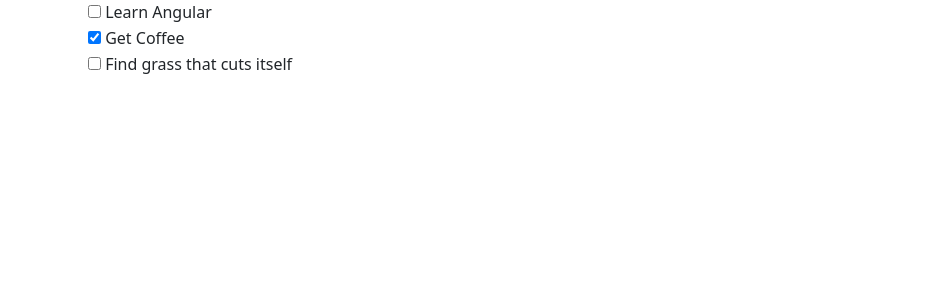
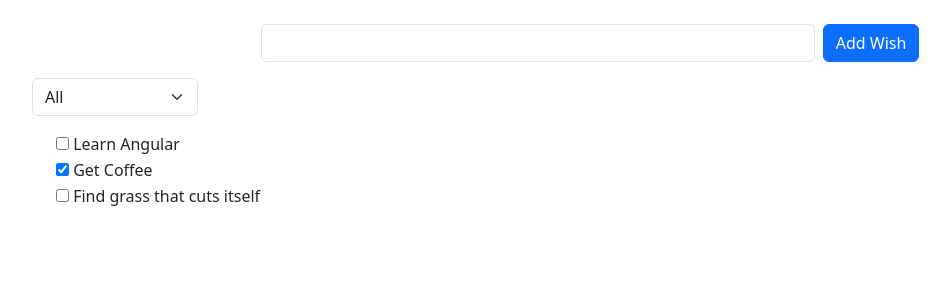
Before and after one commit to HadiRoshan-NDS/Envato-Angular-Repo, an Angular app: page / in a window 1280 px wide. Shown: the top 300 px of the page, without its empty margins (50-1000 px from the left). Built offline with nearby package versions, Linux system fonts and the light colour scheme.

Commit message:
Added the filter for fulfilled or not fulfilled, April 14

```diff
--- a/src/app/app.component.html
+++ b/src/app/app.component.html
@@ -1,10 +1,35 @@
 <div class="container">
-    <div *ngIf="items.length === 0; else showItems">
+    <form class="row mt-3 gx-2 gy-2 align-items-center justify-content-center">
+        <div class="col-sm-6">
+            <label class="visually-hidden" for="specificSizeInputName">Wish</label>
+            <input type="text" name="new-wish-text" class="form-control" [(ngModel)]="newWishText">
+        </div>
+        <div class="col-auto">
+            <button
+            type="submit"
+            class="btn btn-primary"
+            (click)="$event.preventDefault(); addNewWish()"
+            >Add Wish</button>
+        </div>
+    </form>
+    <div class="row mt-3">
+        <div class="col-sm-2">
+            <select
+            class="form-select"
+            [(ngModel)]="listFilter">
+            <option value="0">All</option>
+            <option value="1">Unfulfilled</option>
+            <option value="2">Fulfilled</option>
+        </select>
+        </div>
+        </div>
+    <div class="row mt-3">
+    <div *ngIf="visibleItems.length === 0; else showItems">
         There are no wishes to display.
     </div>
     <ng-template #showItems>
     <ul class="wish-list">
-        <li *ngFor="let item of items; index as ii">
+        <li *ngFor="let item of visibleItems; index as ii">
             <div class="form-check">
                 <label class="form-check-label">
                     <input
@@ -20,3 +45,4 @@
     </ul>
 </ng-template>
 </div>
+</div>
--- a/src/app/app.component.ts
+++ b/src/app/app.component.ts
@@ -1,6 +1,11 @@
 import { Component } from '@angular/core';
 import { WishItem } from './shared/models/wishItem';
 
+const filters = [
+  (item: WishItem) => item,
+  (item: WishItem) => !item.isComplete,
+  (item: WishItem) => item.isComplete
+]
 @Component({
   selector: 'app-root',
   templateUrl: './app.component.html',
@@ -12,7 +17,28 @@
     new WishItem('Get Coffee', true),
     new WishItem('Find grass that cuts itself')
   ];
+
+  listFilter: any = '0';
+
+  newWishText = '';
+
   title = 'wish list';
+
+  get visibleItems(): WishItem[] {
+    return this.items.filter(filters[this.listFilter]);
+    // let value = this.listFilter;
+    // if(value === '0') {
+    //   return this.items;
+    // } else if (value === '1') {
+    //   return this.items.filter(item => !item.isComplete)
+    // } else {
+    //   return this.items.filter(item => item.isComplete)
+    };
+
+  addNewWish(){
+    this.items.push(new WishItem(this.newWishText));
+    this.newWishText = '';
+  }
 
   toggleItem(item: WishItem) {
     item.isComplete = !item.isComplete;
--- a/src/app/app.module.ts
+++ b/src/app/app.module.ts
@@ -1,6 +1,7 @@
 import { CommonModule } from '@angular/common';
 import { NgModule } from '@angular/core';
 import { BrowserModule } from '@angular/platform-browser';
+import { FormsModule } from '@angular/forms';
 
 import { AppRoutingModule } from './app-routing.module';
 import { AppComponent } from './app.component';
@@ -12,7 +13,8 @@
   imports: [
     BrowserModule,
     AppRoutingModule,
-    CommonModule
+    CommonModule,
+    FormsModule
   ],
   providers: [],
   bootstrap: [AppComponent]
```
Also changed, not shown: envatoYTAngularDoc.txt.
